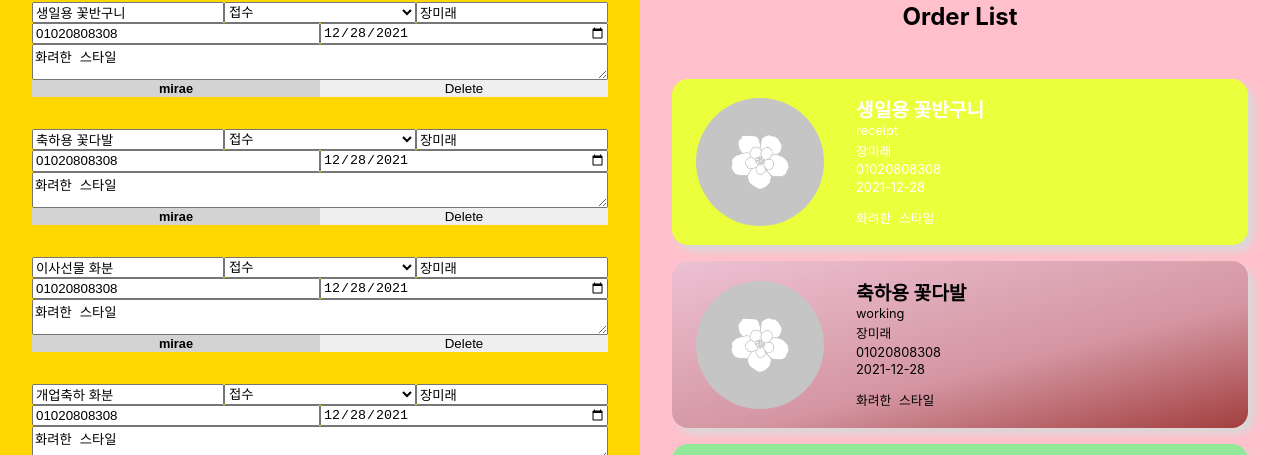
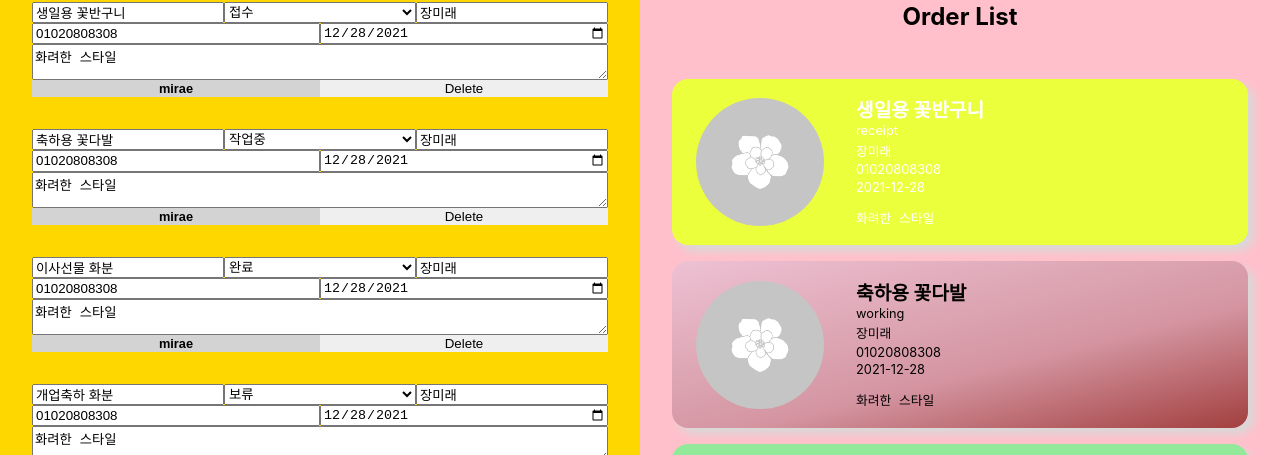
Before and after one commit to miraejang/react-app, a React (Create React App) app: page / in a window 1280 px wide. Shown: the part 179-634 px from the top of the page. Built offline with nearby package versions, Linux system fonts and the light colour scheme; no server answers; sample sign-in values are in the browser's storage.

Commit message:
add selected attribute in CardEditForm

```diff
--- a/src/component/card_edit_form/card_edit_form.jsx
+++ b/src/component/card_edit_form/card_edit_form.jsx
@@ -26,10 +26,18 @@ const CardEditForm = ({ order, updateOrder, deleteOrder }) => {
         onChange={onChange}
       />
       <select className={styles.select} name="status" onChange={onChange}>
-        <option value="receipt">접수</option>
-        <option value="working">작업중</option>
-        <option value="complete">완료</option>
-        <option value="hold">보류</option>
+        <option value="receipt" selected={status === 'receipt'}>
+          접수
+        </option>
+        <option value="working" selected={status === 'working'}>
+          작업중
+        </option>
+        <option value="complete" selected={status === 'complete'}>
+          완료
+        </option>
+        <option value="hold" selected={status === 'hold'}>
+          보류
+        </option>
       </select>
       <input
         className={styles.input}
```
